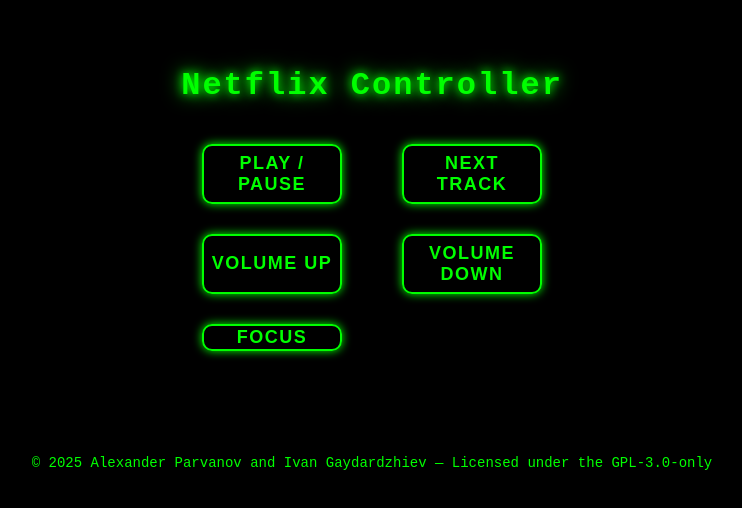
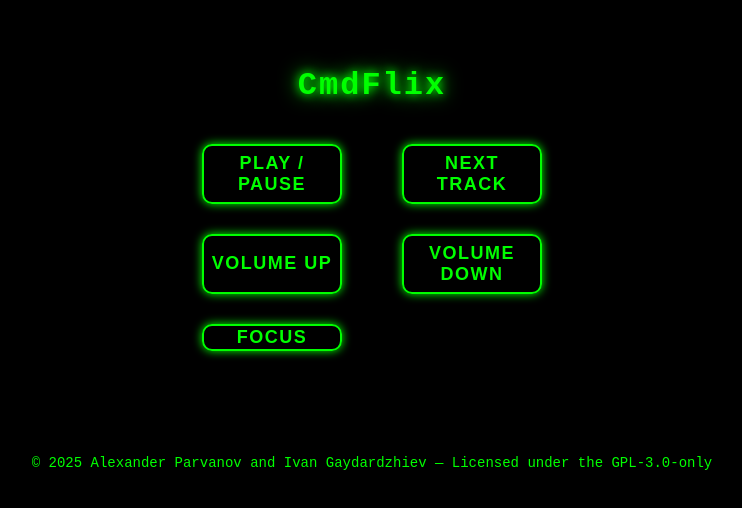
Before and after one commit to gaidardzhiev/cmdflix, a plain HTML site: page index.html in a window 1280 px wide. Shown: the part 142-650 px from the top of the page, without its empty margins (268-1010 px from the left). Drawn offline with Linux system fonts and the light colour scheme.

Commit message:
Fri Oct  3 08:22:29 AM UTC 2025

```diff
--- a/index.html
+++ b/index.html
@@ -5,7 +5,7 @@
 <head>
 <meta charset="UTF-8" />
 <meta name="viewport" content="width=device-width, initial-scale=1" />
-<title>Netflix Controller</title>
+<title>CmdFlix</title>
 <style>
     body {
         background-color: #000;
@@ -62,7 +62,7 @@
 </style>
 </head>
 <body>
-    <h1>Netflix Controller</h1>
+    <h1>CmdFlix</h1>
     <div class="button-container">
         <button id="playpause">Play / Pause</button>
         <button id="next">Next Track</button>
```
